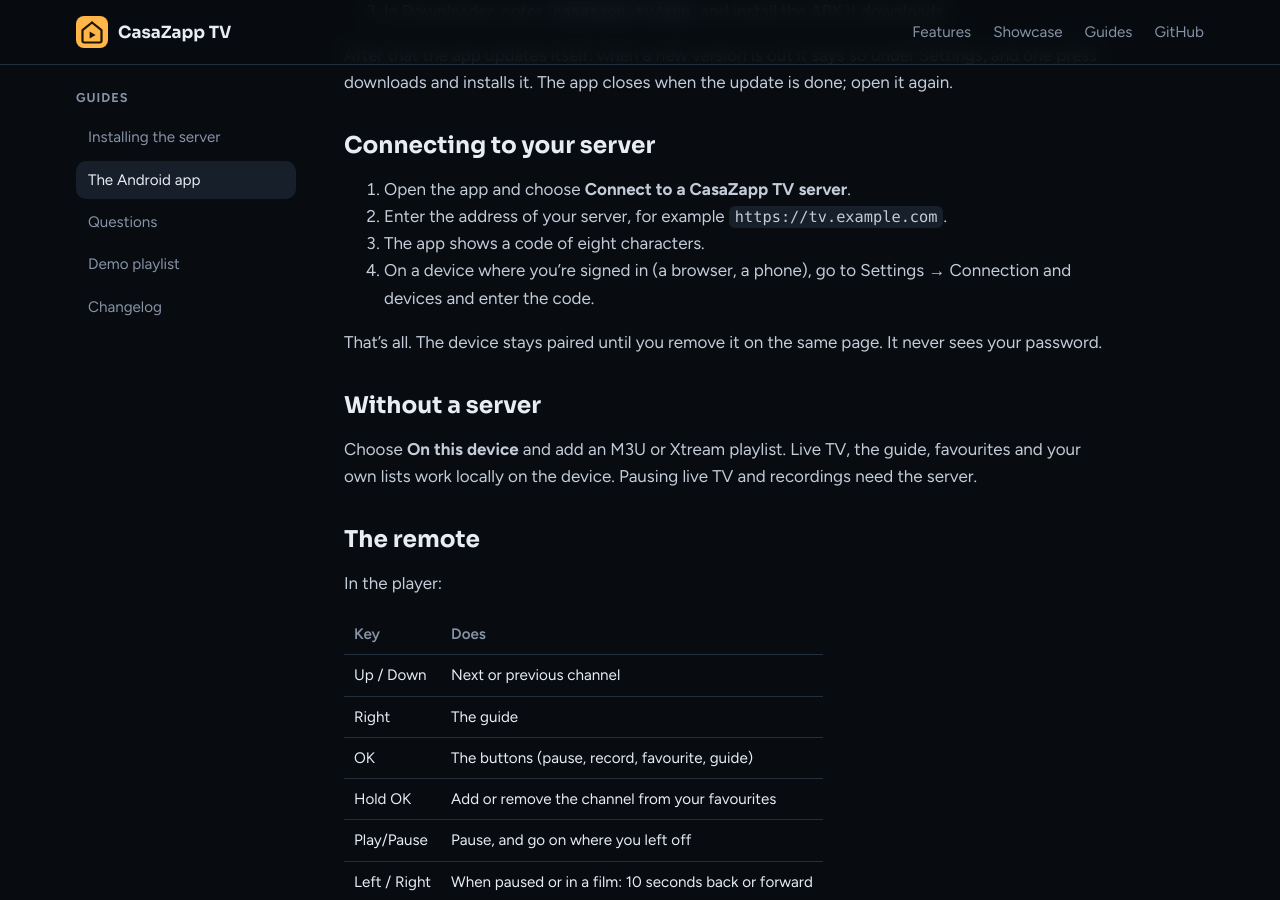
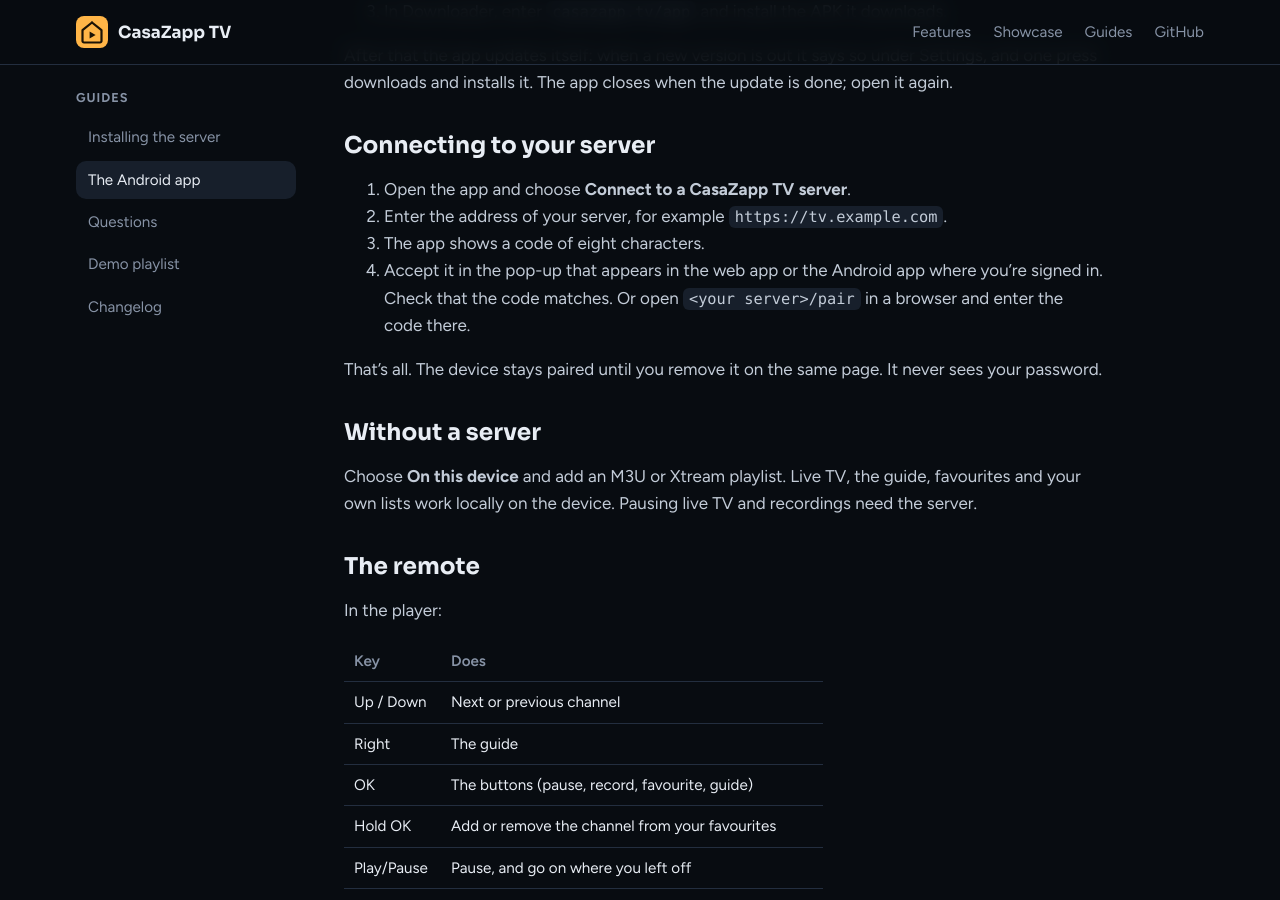
Before and after one commit to QuadNL/CasaZapp-TV-release, a Jekyll site: the page built from docs/android.md, in a window 1280 px wide and 900 px high, scrolled down 522 px. Built offline with Jekyll 4.4.1, drawn with Linux system fonts in a browser that asks for light colours; our own code applies the rules of GitHub Pages for plain Markdown files.

Commit message:
Android guide: pair via the pop-up or <server>/pair (publish with 0.5.1)
Co-Authored-By: Claude Opus 5.5 <noreply@anthropic.com>

```diff
--- a/docs/android.md
+++ b/docs/android.md
@@ -25,8 +25,8 @@ press downloads and installs it. The app closes when the update is done; open it
 1. Open the app and choose **Connect to a CasaZapp TV server**.
 2. Enter the address of your server, for example `https://tv.example.com`.
 3. The app shows a code of eight characters.
-4. On a device where you're signed in (a browser, a phone), go to Settings → Connection and devices
-   and enter the code.
+4. Accept it in the pop-up that appears in the web app or the Android app where you're signed in.
+   Check that the code matches. Or open `<your server>/pair` in a browser and enter the code there.
 
 That's all. The device stays paired until you remove it on the same page. It never sees your
 password.
```
